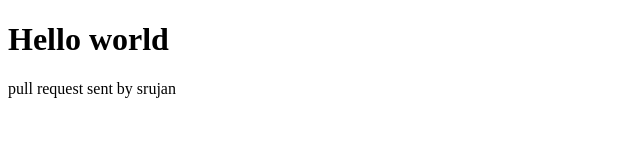
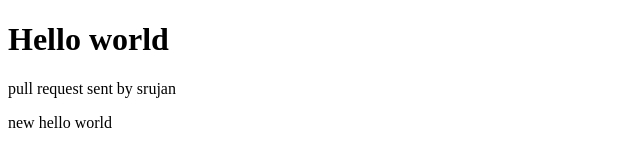
Before and after one commit to SnehaTumminakatti/Memory_Game, a plain HTML site: page index.html in a window 1280 px wide. Shown: the whole page, without its empty margins (0-640 px from the left). Drawn offline with Linux system fonts and the light colour scheme.

Commit message:
updated code

```diff
--- a/index.html
+++ b/index.html
@@ -8,5 +8,6 @@
 <body>
     <h1>Hello world</h1>
     <p>pull request sent by srujan</p>
+    <p>new hello world</p>
 </body>
 </html>
```
